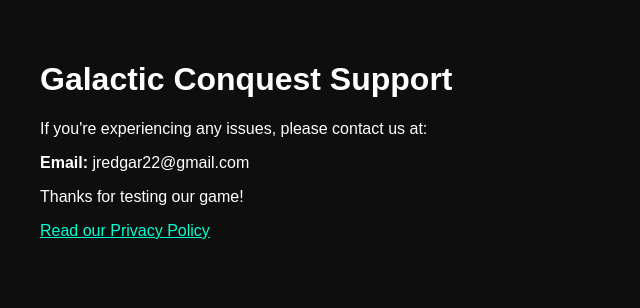
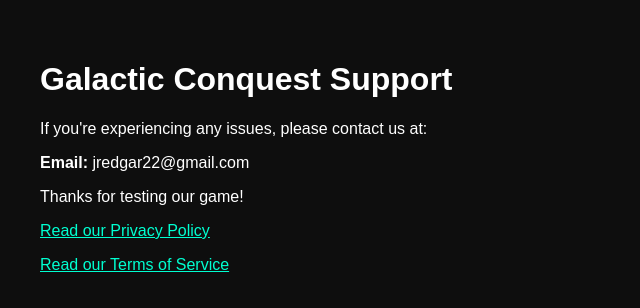
Before and after one commit to NeutrinoGamingStudios/gc-support, a plain HTML site: page index.html in a window 1280 px wide. Shown: the whole page, without its empty margins (0-640 px from the left). Drawn offline with Linux system fonts and the light colour scheme.

Commit message:
Update index.html

```diff
--- a/index.html
+++ b/index.html
@@ -10,5 +10,6 @@
     <p>Thanks for testing our game!</p>
 
     <p><a href="privacy-policy" style="color: #00ffd1;">Read our Privacy Policy</a></p>
+    <p><a href="tou" style="color: #00ffd1;">Read our Terms of Service</a></p>
   </body>
 </html>
```
